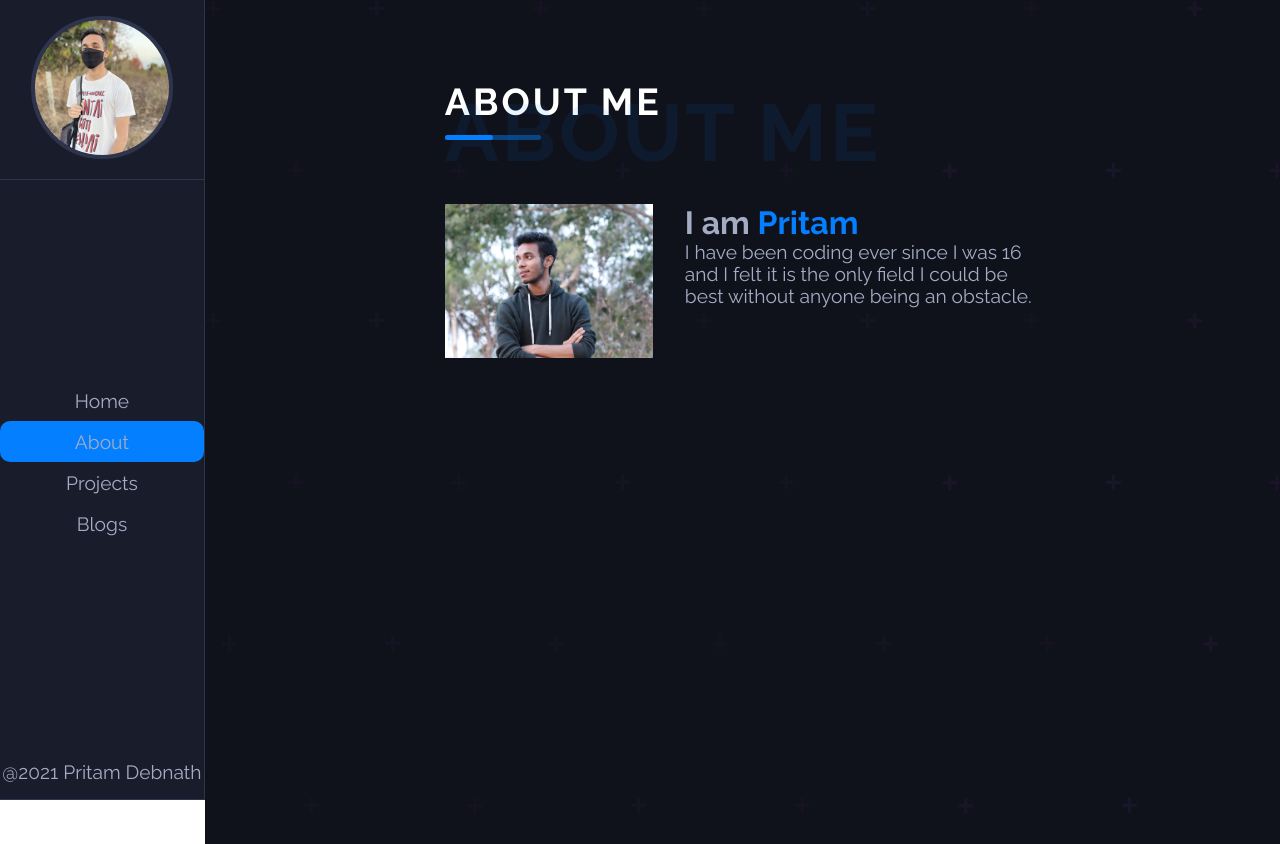
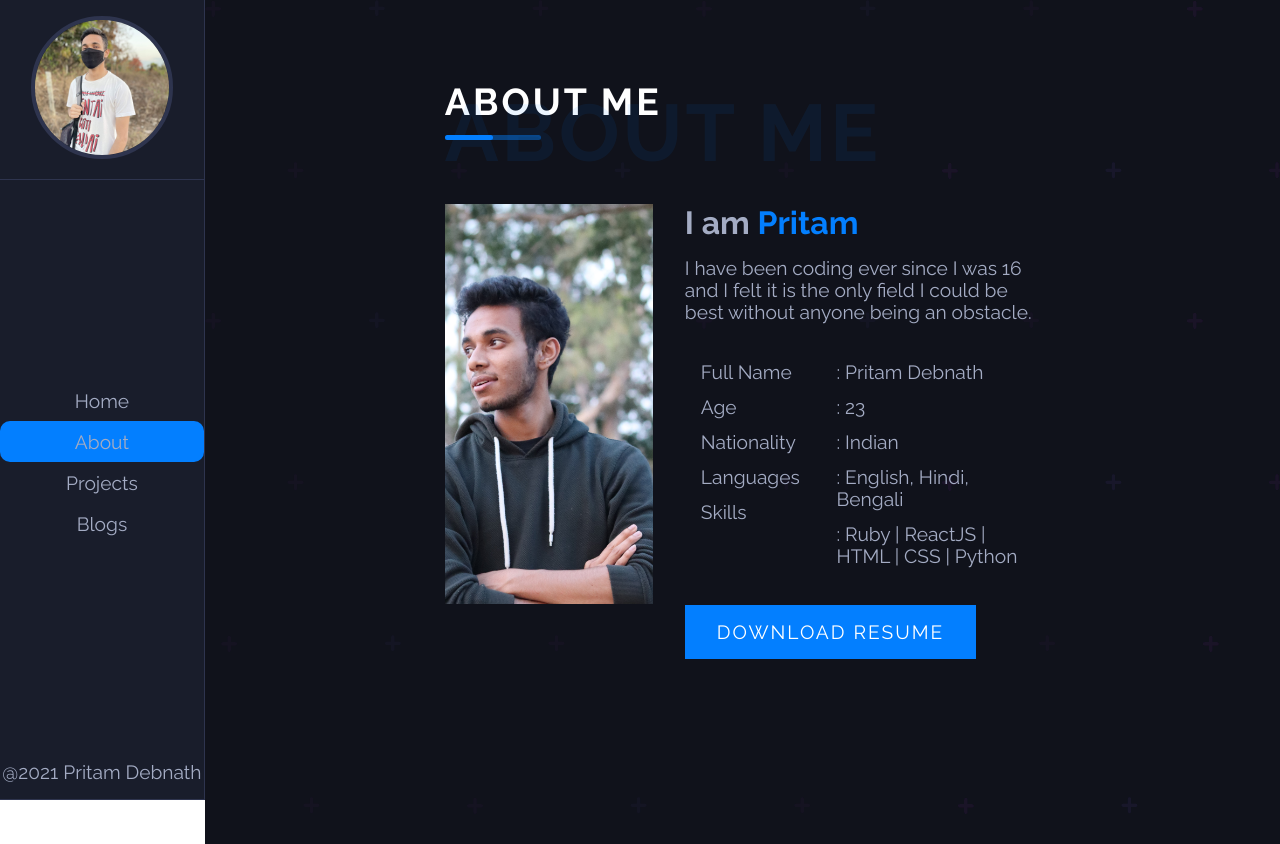
Before and after one commit to Pritam-deb/pritamdebnath, a React (Create React App) app: page /about in a window 1280 px wide. Built offline with nearby package versions, Linux system fonts and the light colour scheme.

Commit message:
style: about section

```diff
--- a/src/Components/ImageSection.js
+++ b/src/Components/ImageSection.js
@@ -11,10 +11,24 @@ const ImageSection = () => {
                     I am
                     <span> Pritam</span>
                 </h4>
-                <p>I have been coding ever since I was 16 and I felt it is the only field I could be best without anyone being an obstacle.</p>
+                <p className="about-text">I have been coding ever since I was 16 and I felt it is the only field I could be best without anyone being an obstacle.</p>
                 <div className="about-details">
-
+                    <div className="left-section">
+                        <p>Full Name</p>
+                        <p>Age</p>
+                        <p>Nationality</p>
+                        <p>Languages</p>
+                        <p>Skills</p>
+                    </div>
+                    <div className="right-section">
+                        <p> : Pritam Debnath</p>
+                        <p> : 23</p>
+                        <p> : Indian</p>
+                        <p> : English, Hindi, Bengali</p>
+                        <p> : Ruby | ReactJS | HTML | CSS | Python</p>
+                    </div>
                 </div>
+                <button className="btn">Download Resume</button>
             </div>
         </div>
     )
--- a/src/styles/_about.scss
+++ b/src/styles/_about.scss
@@ -4,8 +4,11 @@
     height: 70vh;
     .img{
         width: 100%;
+        height: 50vh;
         img{
             width: 100%;
+            object-fit: cover;
+            height: 100%;
         }
     }
 
@@ -14,5 +17,49 @@
         h4{
             font-size: 2rem;
         }
+        .about-text{
+            padding: 1rem 0;
+        }
     }
 }
+
+.about-details{
+    display: flex;
+    padding: 1rem;
+    p{
+        padding: 0.4rem 0;
+    }
+    .right-section{
+        margin-left: 2.3rem;
+    }
+}
+
+.btn{
+    padding: 1rem 2rem;
+    background-color: #037FFF;
+    outline: none;
+    border: none;
+    font-family: inherit;
+    font-size: inherit;
+    color: white;
+    text-transform: uppercase;
+    cursor: pointer;
+    letter-spacing: 2px;
+    margin-top: 1rem;
+    position: relative;
+    // transition: all 0.4s ease-in-out;
+
+    &::after{
+        position: absolute;
+        content: "";
+        width: 0;
+        height: 0.4rem;
+        left: 0;
+        bottom: 0;
+        background-color: rgb(59, 162, 221);
+        transition: all 0.4s ease-in-out;
+    }
+    &:hover::after{
+        width: 100%;
+    }
+}
```
